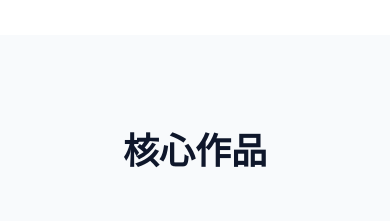
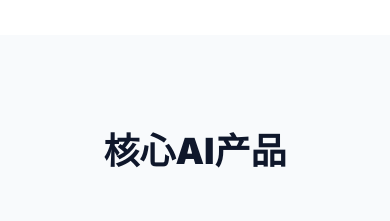
Before and after one commit to lzllzllzllzllzl/Lin-Zhili-Portfolio, a React (Vite) app: page / in a window 390 px wide. Shown: the part 2860-3081 px from the top of the page. Built offline with nearby package versions, Linux system fonts and the light colour scheme.

Commit message:
feat: Add n8n AI workflows to works section
Introduces a new section for AI toolflows built with n8n, enhancing the portfolio's showcase of automation capabilities. Includes a detailed example of an AI news collection and Feishu push workflow.

```diff
--- a/src/App.tsx
+++ b/src/App.tsx
@@ -69,7 +69,7 @@ const content = {
       ]
     },
     works: {
-      title: "Notable Work",
+      title: "Core AI Products",
       core: [
         {
           title: "LinkMind",
@@ -154,6 +154,26 @@ const content = {
           ],
           reverse: false,
           iframeUrl: "https://aero-vision-gamma.vercel.app/"
+        }
+      ],
+      n8nTitle: "AI Toolflows",
+      n8nWorkflows: [
+        {
+          title: "AI News Daily Collection + Feishu Push — n8n Automation Workflow",
+          subtitle: "AUTOMATION & WORKFLOW",
+          image: "https://raw.githubusercontent.com/lzllzllzllzllzl/my-images/main/image_522561197078825.png",
+          content: (
+            <>
+              <p><strong>Overview:</strong> An automated workflow that collects daily AI news and pushes summaries to Feishu using n8n.</p>
+              <p><strong>Key Features:</strong> Automated news aggregation, AI-powered summarization, Feishu integration.</p>
+              <p><strong>Tech Stack:</strong> n8n, Feishu API, Doubao API.</p>
+              <p><strong>Tutorial:</strong> Covers setup, workflow architecture, node configuration, and troubleshooting.</p>
+            </>
+          ),
+          links: [
+            { text: "GitHub", icon: <Github className="w-4 h-4" />, url: "https://github.com/lzllzllzllzllzl/AI--n8n-" }
+          ],
+          reverse: false
         }
       ],
       interactiveTitle: "Interactive AI Experiments",
@@ -251,7 +271,7 @@ const content = {
       ]
     },
     works: {
-      title: "核心作品",
+      title: "核心AI产品",
       core: [
         {
           title: "LinkMind",
@@ -336,6 +356,26 @@ const content = {
           ],
           reverse: false,
           iframeUrl: "https://aero-vision-gamma.vercel.app/"
+        }
+      ],
+      n8nTitle: "AI工具流",
+      n8nWorkflows: [
+        {
+          title: "AI新闻每日采集 + 飞书推送 — n8n 自动化工作流",
+          subtitle: "自动化与工作流",
+          image: "https://raw.githubusercontent.com/lzllzllzllzllzl/my-images/main/image_522561197078825.png",
+          content: (
+            <>
+              <p><strong>项目概述：</strong> 基于 n8n 的自动化工作流，实现 AI 新闻每日自动采集、AI 摘要生成并推送至飞书。</p>
+              <p><strong>核心功能：</strong> 自动化新闻聚合、AI 智能摘要、飞书深度集成。</p>
+              <p><strong>技术栈：</strong> n8n, 飞书 API, 豆包 API。</p>
+              <p><strong>教程内容：</strong> 涵盖环境准备、工作流架构、手把手配置、节点详解及常见问题解决。</p>
+            </>
+          ),
+          links: [
+            { text: "GitHub", icon: <Github className="w-4 h-4" />, url: "https://github.com/lzllzllzllzllzl/AI--n8n-" }
+          ],
+          reverse: false
         }
       ],
       interactiveTitle: "互动AI实验",
@@ -610,6 +650,49 @@ function NotableWork({ lang }: { lang: 'en' | 'zh' }) {
           ))}
         </div>
 
+        {/* N8N Workflows */}
+        <div className="mb-32">
+          <h3 className="text-3xl md:text-4xl font-bold mb-16 text-center">{t.n8nTitle}</h3>
+          <div className="space-y-32">
+            {t.n8nWorkflows.map((work, i) => (
+              <motion.div
+                key={i}
+                initial={{ opacity: 0, y: 40 }}
+                whileInView={{ opacity: 1, y: 0 }}
+                viewport={{ once: true }}
+                className="grid md:grid-cols-2 gap-12 items-center"
+              >
+                <div className="rounded-xl overflow-hidden shadow-2xl border border-slate-200 bg-white h-[400px] relative">
+                  <img src={work.image} alt={work.title} className="w-full h-full object-cover object-center" />
+                </div>
+                <div className="space-y-6">
+                  <div>
+                    <h3 className="text-3xl font-bold mb-2">{work.title}</h3>
+                    <p className="text-primary font-semibold uppercase tracking-wider text-sm">{work.subtitle}</p>
+                  </div>
+                  <div className="space-y-4 text-slate-600">
+                    {work.content}
+                  </div>
+                  <div className="flex gap-4 pt-4">
+                    {work.links.map((link, j) => (
+                      <a
+                        key={j}
+                        href={link.url}
+                        target="_blank"
+                        rel="noreferrer"
+                        className={`flex items-center gap-2 px-6 py-2 rounded-full font-bold text-sm transition-all bg-slate-900 text-white hover:opacity-80`}
+                      >
+                        {link.icon}
+                        {link.text}
+                      </a>
+                    ))}
+                  </div>
+                </div>
+              </motion.div>
+            ))}
+          </div>
+        </div>
+
         {/* Interactive AI Experiments Grid */}
         <div>
           <h3 className="text-2xl md:text-3xl font-bold mb-10 text-center">{t.interactiveTitle}</h3>
```
